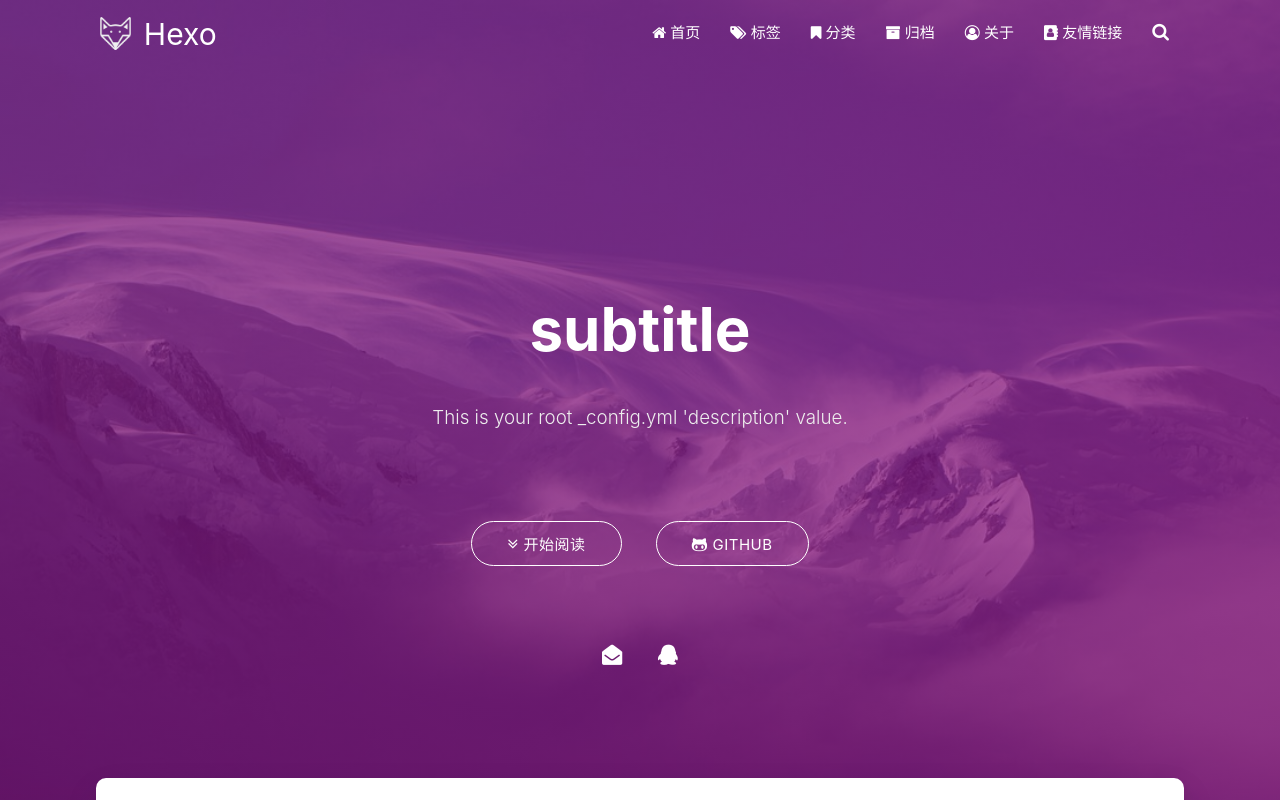
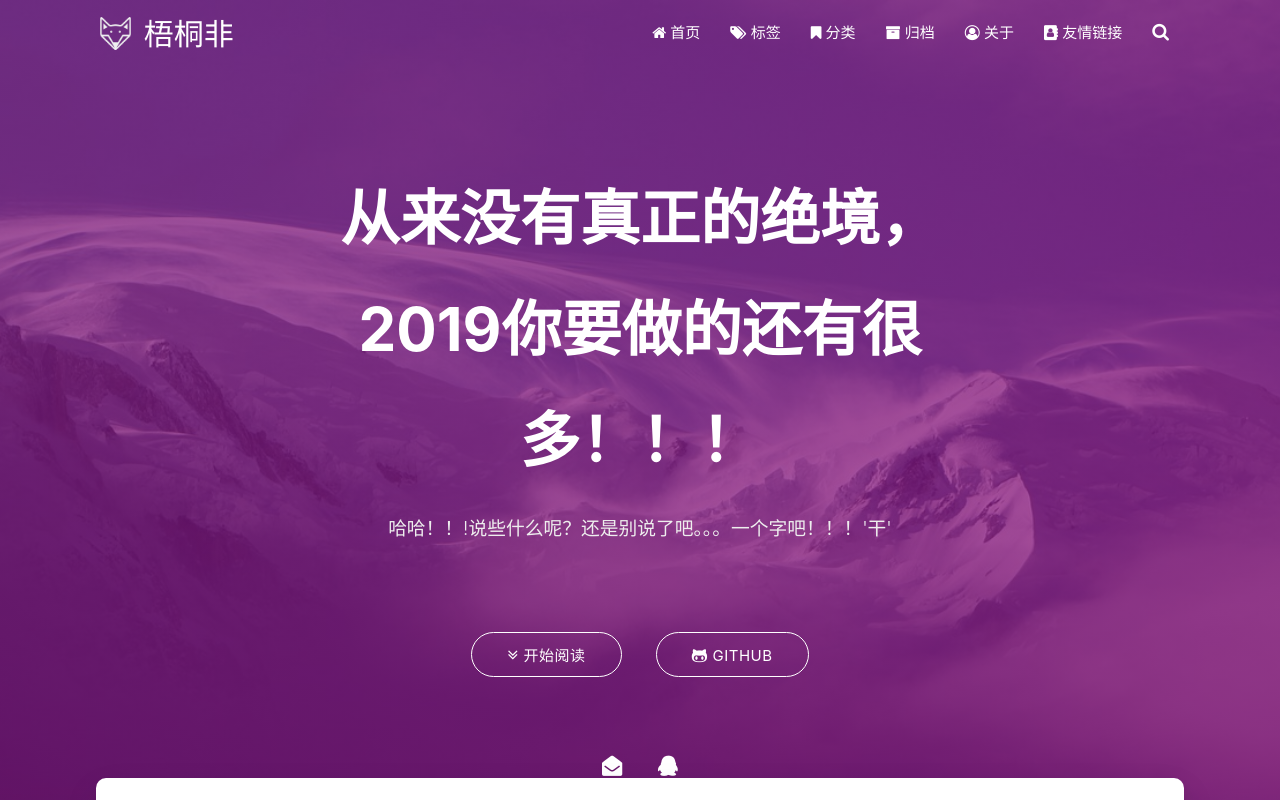
Before and after one commit to toflying/toflying.github.io, a plain HTML site: page index.html in a window 1280 px wide. Shown: the top 800 px of the page. Drawn offline with Linux system fonts and the light colour scheme; some packages are replaced by stand-ins of ours; no server answers; a script that the page names is missing.

Commit message:
Site updated: 2019-06-02 23:09:48

```diff
--- a/index.html
+++ b/index.html
@@ -4,8 +4,8 @@
 
 <head><meta name="generator" content="Hexo 3.8.0">
     <meta charset="utf-8">
-    <meta name="keywords" content="Hexo">
-    <meta name="description" content="Hexo">
+    <meta name="keywords" content="梧桐非">
+    <meta name="description" content="梧桐非">
     <meta http-equiv="X-UA-Compatible" content="IE=edge">
     <meta name="viewport" content="width=device-width, initial-scale=1.0, user-scalable=no">
     <meta name="renderer" content="webkit|ie-stand|ie-comp">
@@ -13,7 +13,7 @@
     <meta name="format-detection" content="telephone=no">
     <meta name="apple-mobile-web-app-capable" content="yes">
     <meta name="apple-mobile-web-app-status-bar-style" content="black-translucent">
-    <title>Hexo</title>
+    <title>梧桐非</title>
     <link rel="icon" type="image/png" href="/favicon.png">
 
     <link rel="stylesheet" type="text/css" href="/libs/awesome/css/font-awesome.min.css">
@@ -41,7 +41,7 @@
 
                     <img src="/medias/logo.png" class="logo-img" alt="LOGO">
 
-                    <span class="logo-span">Hexo</span>
+                    <span class="logo-span">梧桐非</span>
                 </a>
             </div>
 
@@ -116,10 +116,10 @@
 
         <img src="/medias/logo.png" class="logo-img circle responsive-img">
 
-        <div class="logo-name">Hexo</div>
+        <div class="logo-name">梧桐非</div>
         <div class="logo-desc">
 
-            Never really desperate, only the lost of the soul.
+            哈哈！！!说些什么呢？还是别说了吧。。。一个字吧！！！&#39;干&#39;
 
         </div>
     </div>
@@ -307,13 +307,13 @@
         <div class="brand">
             <div class="title center-align">
 
-                    subtitle
+                    从来没有真正的绝境，2019你要做的还有很多！！！
 
             </div>
 
             <div class="description center-align">
 
-                    This is your root _config.yml 'description' value.
+                    哈哈！！!说些什么呢？还是别说了吧。。。一个字吧！！！&#39;干&#39;
 
             </div>
         </div>
```
Also changed, not shown: 2019/06/02/first/index.html (+5 -5 lines), 2019/06/02/hello-world/index.html (+5 -5 lines), archives/2019/06/index.html (+8 -8 lines), archives/2019/index.html (+8 -8 lines), archives/index.html (+8 -8 lines).
